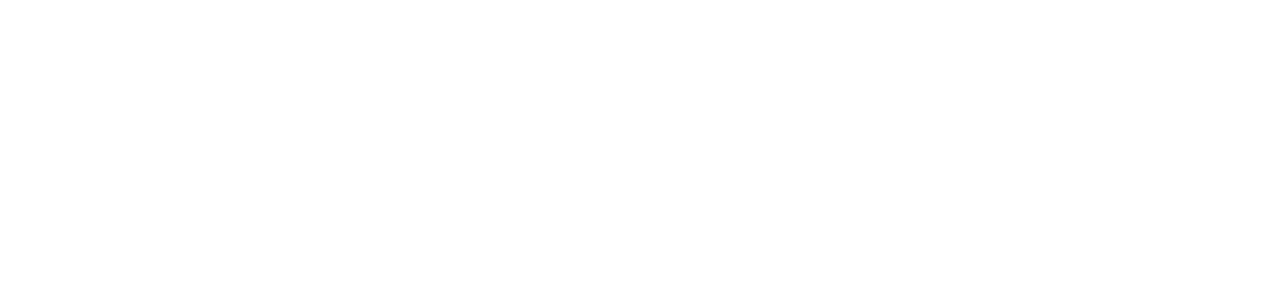
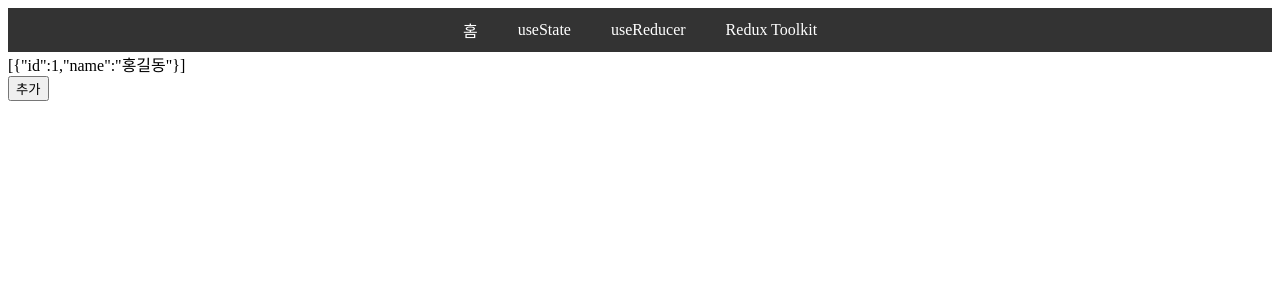
Before and after one commit to kdk1026/vite-react-base, a React (Vite) app: page /state in a window 1280 px wide. Before the commit this address had no page. Shown: the top 300 px of the page. Built offline with nearby package versions, Linux system fonts and the light colour scheme.

Commit message:
업데이트

```diff
--- a/src/components/CommonRoute.jsx
+++ b/src/components/CommonRoute.jsx
@@ -3,6 +3,7 @@
 import Main from "@/pages/sample/Main";
 import Reducer from "@/pages/sample/Reducer";
 import Redux from "@/pages/sample/Redux";
+import State from "@/pages/sample/State";
 
 const CommonRoute = () => {
     return (
@@ -11,6 +12,7 @@
                 <Route index element={<Main />} />
                 <Route path="reducer" element={<Reducer />} />
                 <Route path="redux" element={<Redux />} />
+                <Route path="state" element={<State />} />
             </Route>
         </Routes>
     )
--- a/src/components/layouts/MenuBar.jsx
+++ b/src/components/layouts/MenuBar.jsx
@@ -43,6 +43,7 @@
             <ul style={ulStyle}>
                 <li style={liStyle}>
                     <Link to={'/'} style={aStyle}>홈</Link>
+                    <Link to={'/state'} style={aStyle}>useState</Link>
                     <Link to={'/reducer'} style={aStyle}>useReducer</Link>
                     <Link to={'/redux'} style={aStyle}>Redux Toolkit</Link>
                 </li>
--- /dev/null
+++ b/src/pages/sample/State.jsx
@@ -0,0 +1,41 @@
+import { useEffect, useState } from "react";
+
+const State = () => {
+
+    const [text, setText] = useState('');
+    const [persons, setPersons] = useState([]);
+
+    useEffect(() => {
+        setText('Hello World');
+
+        const initialData = [{ id: 1, name: '홍길동' }];
+        setPersons(initialData);
+    }, []);
+
+    useEffect(() => {
+        if ( text ) {
+            alert(text);
+        }
+    }, [text]);
+
+    const handleAdd = () => {
+        const nextId = persons.length + 1;
+        const newPerson = { id: nextId, name: `임꺽정_${nextId}` };
+
+        // 연속적인 업데이트 처리는 안되고 마지막거만 업데이트
+        // - 예시는 이벤트 시, 1건만 업데잍트 하지만 2건 업데이트 한다고 하면 마지막거만 업데이트 처리됨
+        //setPersons([...persons, newPerson]);
+
+        // 연속적인 업데이트 처리
+        setPersons(prevPersons => [...prevPersons, newPerson]);
+    };
+
+    return (
+        <>
+            <div>{JSON.stringify(persons)}</div>
+            <button onClick={handleAdd}>추가</button>
+        </>
+    )
+};
+
+export default State;
```
